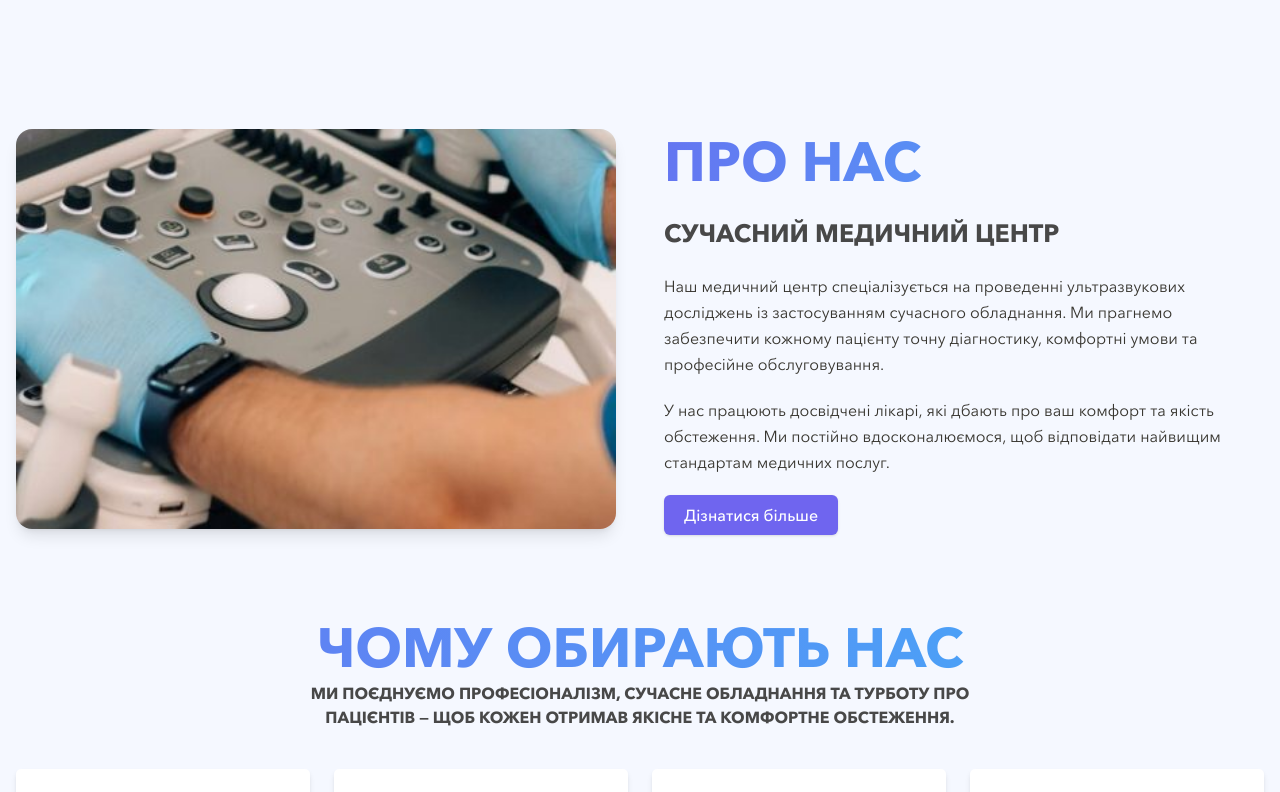
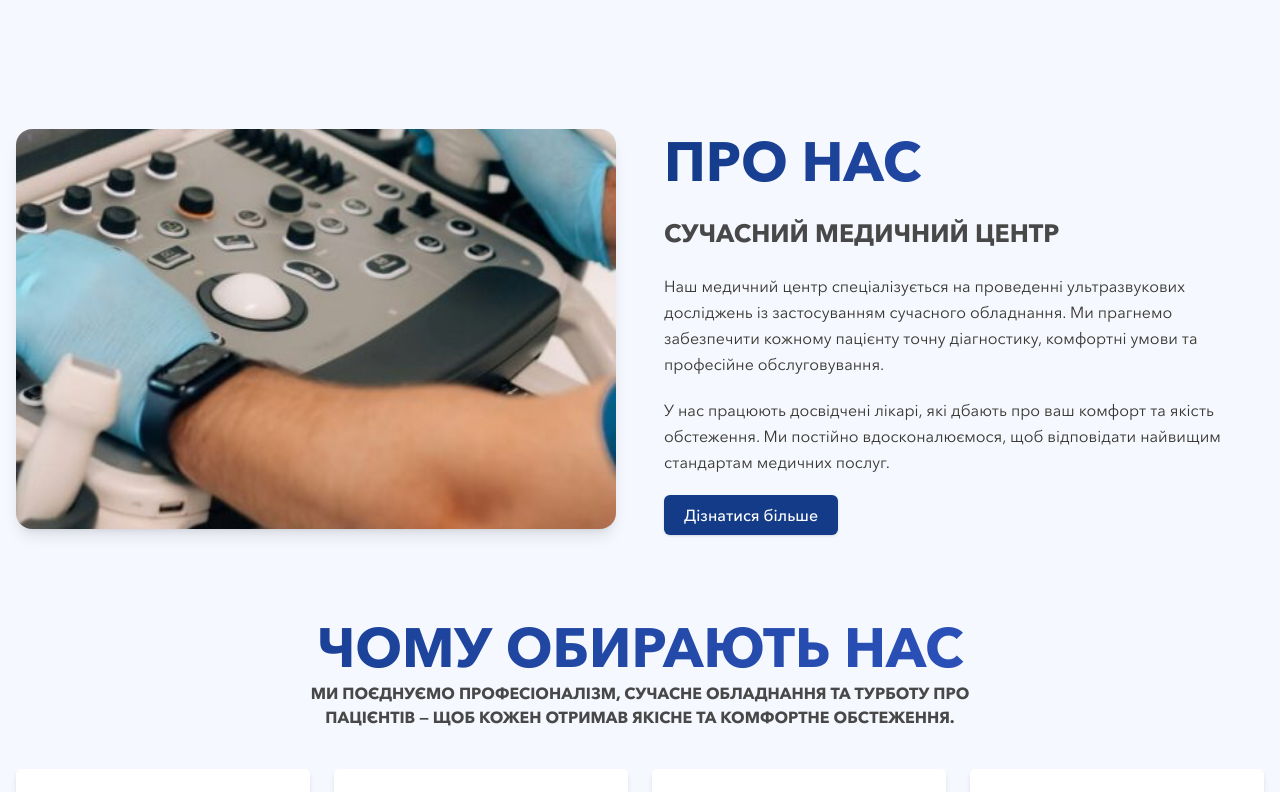
Before and after one commit to Dmitriy-Herasymenko/medcenteruzd, a Next.js app: page / in a window 1280 px wide. Shown: the part 920-1712 px from the top of the page. Built offline with nearby package versions, Linux system fonts and the light colour scheme.

Commit message:
refactoring & add google maps

```diff
--- a/app/globals.css
+++ b/app/globals.css
@@ -41,7 +41,7 @@ body {
 
 @layer components {
   .heading-h1 {
-    @apply text-3xl md:text-[55px] font-bold bg-gradient-to-r from-[#6476f1] to-[#3eacf8] bg-clip-text text-transparent uppercase;
+    @apply text-3xl md:text-[55px] font-bold bg-gradient-to-r from-[#133b88] to-[#3257C8]  bg-clip-text text-transparent uppercase;
   }
 
   .heading-h2 {
@@ -56,3 +56,13 @@ body {
     @apply text-[14px] text-[#484848] uppercase;
   }
 }
+
+@layer utilities {
+  .bg-primary {
+    @apply bg-[#133b88];
+  }
+  .bg-secondary {
+    @apply bg-[#126fe6];
+  }
+
+}
--- a/app/page.tsx
+++ b/app/page.tsx
@@ -118,7 +118,7 @@ function AboutAndWhySection(t: (key: string) => string) {
           {items.map((item, i) => (
             <div
               key={i}
-              className="group bg-white hover:bg-[#635CDB] dark:bg-[#133b88] rounded-[5px] shadow-md hover:shadow-xl p-6  text-left transition-all duration-300"
+              className="group bg-white hover:bg-[#133b88] dark:bg-[#133b88] rounded-[5px] shadow-md hover:shadow-xl p-6  text-left transition-all duration-300"
             >
               <div className="flex mb-4">
                 <Image
@@ -244,7 +244,7 @@ function ServicesSection(t: (key: string) => string) {
         {visibleItems.map((item, index) => (
           <div
             key={index}
-            className="group bg-white hover:bg-[#635CDB] dark:bg-[#133b88] rounded-[5px] shadow-md p-6 flex flex-col relative overflow-hidden hover:shadow-lg transition-shadow cursor-pointer"
+            className="group bg-white hover:bg-[#133b88] dark:bg-[#133b88] rounded-[5px] shadow-md p-6 flex flex-col relative overflow-hidden hover:shadow-lg transition-shadow cursor-pointer"
           >
             <div className="flex justify-center mb-4">
               <Image src={item.imgUrl} alt={item.title} width={40} height={40} className="object-contain" />
@@ -346,7 +346,7 @@ function Contacts(t: (key: string) => string) {
       <h2 className="heading-h1 text-center bg-[#edf5fd]">
         Контакти
       </h2>
-      <section id="contacts" className="px-6 md:px-12 py-16 bg-[#5375E0]">
+      <section id="contacts" className="px-6 md:px-12 py-16 bg-primary m-0">
 
         <div className="container mx-auto px-4">
 
@@ -435,6 +435,7 @@ function Contacts(t: (key: string) => string) {
                     <div>
                       <p className="font-semibold">Адреса:</p>
                       <p className="mt-1 text-gray-200">Україна, м.Умань вул.Шевченка 50</p>
+
                     </div>
                   </div>
 
@@ -534,6 +535,17 @@ export default function Home() {
       {SpecialistsSection(t, setIsModalOpen)}
       {TestimonialsSection(t)}
       {Contacts(t)}
+      <div className=" w-full h-100">
+        <iframe
+          src="https://www.google.com/maps/embed?pb=!1m18!1m12!1m3!1d2630.175419929347!2d30.21890107592255!3d48.75944627131889!2m3!1f0!2f0!3f0!3m2!1i1024!2i768!4f13.1!3m3!1m2!1s0x40d20da8953e6589%3A0x22e976b0eac83120!2z0JrQsNCx0ZbQvdC10YIg0KPQl9CUINCa0L7QsdC40LvRj9C60LA!5e0!3m2!1suk!2sua!4v1761223967521!5m2!1suk!2sua"
+          width="100%"
+          height="100%"
+          style={{ border: 0 }}
+          allowFullScreen
+          loading="lazy"
+          referrerPolicy="no-referrer-when-downgrade"
+        />
+      </div>
       <Modal isOpen={isModalOpen} onClose={() => setIsModalOpen(false)}>
         <AppointmentForm onSuccess={() => setIsModalOpen(false)} />
       </Modal>
--- a/components/Button.tsx
+++ b/components/Button.tsx
@@ -27,7 +27,7 @@ export default function Button({
   let variantStyles = "";
   if (variant === "primary") {
     variantStyles =
-      "bg-[#6F65EF] hover:bg-[#5e7ef2] text-white";
+      "bg-primary hover:bg-[#126fe6] text-white";
   } else if (variant === "outline") {
     variantStyles =
       "border border-primary text-primary hover:bg-primary hover:text-white dark:border-blue-400 dark:text-blue-300 dark:hover:bg-blue-500 dark:hover:text-white";
--- a/components/Footer.tsx
+++ b/components/Footer.tsx
@@ -30,6 +30,7 @@ export default function Footer() {
           <p className=" mt-1 text-center md:text-left">
             {t("footer.footerEmail")} <a href="mailto:medcenteruzd@gmail.com" className="hover:underline">medcenteruzd@gmail.com</a>
           </p>
+
         </div>
 
         <div className="text-center md:text-left">
--- a/components/Header.tsx
+++ b/components/Header.tsx
@@ -25,13 +25,13 @@ const LangSwitch = ({
   currentLang: string;
   onChange: (lang: string) => void;
 }) => (
-  <div className="flex items-center gap-1 border rounded-full bg-gray-50 hover:bg-gray-100 transition px-2 py-1 cursor-pointer">
+  <div className="flex  items-center gap-1 dark:bg-gray-900 border rounded-full bg-gray-50 hover:bg-gray-100 dark:hover:bg-gray-900 transition px-2 py-1 cursor-pointer">
     {["ua", "en"].map((l) => (
       <button
         key={l}
         onClick={() => onChange(l)}
         className={`w-7 h-7 flex items-center justify-center rounded-full text-[13px] font-medium transition cursor-pointer ${currentLang === l
-          ? "bg-[#6F65EF] text-white"
+          ? "bg-primary text-white"
           : "text-gray-600 hover:text-[#133b88]"
           }`}
       >
@@ -51,7 +51,7 @@ const ThemeSwitch = ({
 }) => (
   <button
     onClick={onToggle}
-    className="flex items-center justify-center w-8 h-8 rounded-full hover:bg-gray-100 text-gray-700 transition cursor-pointer"
+    className="flex items-center  justify-center w-8 h-8 rounded-full hover:bg-gray-100 text-gray-700 transition cursor-pointer"
   >
     {theme === "light" ? <FaSun size={16} /> : <FaMoon size={16} />}
   </button>
--- a/components/SpecialistsSlider.jsx
+++ b/components/SpecialistsSlider.jsx
@@ -46,7 +46,7 @@ export default function SpecialistsSlider({ slides, onClick }) {
                 priority
               />
               <div className="w-full text-center md:text-start md:w-1/2 space-y-4">
-                <h3 className="heading-h3 text-[#5397F4]">{s.name}</h3>
+                <h3 className="heading-h3 text-[#3257C8]">{s.name}</h3>
 
                 <p className="">
                   <span className="font-bold">Спеціальність:</span> {s.specialization}
--- a/locales/en/common.json
+++ b/locales/en/common.json
@@ -64,7 +64,7 @@
     "specialist2Specialization": "Ultrasound Diagnostics Doctor",
     "specialist2Experience": "1st Category Ultrasound Doctor",
     "specialist2PracticeSince": "15 years",
-    "specialist2Email": "Kobilyakelena@gmail.com",
+    "specialist2Email": "medcenteruzd@gmail.com",
     "specialist2Phone": "+38 067 123 45 67",
     "testimonial1Name": "Yulia",
     "testimonial1Feedback": "Extremely grateful for the warm attitude and professionalism.",
--- a/locales/ua/common.json
+++ b/locales/ua/common.json
@@ -54,17 +54,17 @@
     "collapse": "Згорнути",
     "showMore": "Показати ще",
     "qualifiedSpecialistsTitle": "Кваліфіковані спеціалісти УЗД",
-    "specialist1Name": "Кобиляк Ігор Анатолійович",
+    "specialist1Name": "КОБИЛЯК Ігор Анатолійович",
     "specialist1Specialization": "Лікар терапевт, лікар з ультразвукової діагностики",
-    "specialist1Experience": "Лікар терапевт вищої категорії, лікар УЗД вищої категорії",
-    "specialist1PracticeSince": "більше 30 років",
+    "specialist1Experience": "Лікар-терапевт, сертифікований спеціаліст з УЗД.",
+    "specialist1PracticeSince": "Понад 30 років практичного досвіду у клінічний медицині і діагностиці захворювань внутрішніх органів, сечо-статевої системи, серцево-судинної системи, поверхневих структур , м'яких тканин.",
     "specialist1Email": "medcenteruzd@gmail.com",
     "specialist1Phone": "+38 067 493 51 04",
-    "specialist2Name": "Кобиляк Олена Олексіївна",
+    "specialist2Name": "КОБИЛЯК Олена Олексіївна",
     "specialist2Specialization": "Лікар ультразвукової діагностики",
-    "specialist2Experience": "Лікар УЗД 1 категорії",
-    "specialist2PracticeSince": "15 років",
-    "specialist2Email": "Kobilyakelena@gmail.com",
+    "specialist2Experience": "Сертифікований спеціаліст з УЗД.",
+    "specialist2PracticeSince": "Понад 15 років практичного стажу в діагностиці захворювань серцево-судинної системи, внутрішніх органів, сечо-статевої системи, поверхневих структур, м'яких тканин у дорослих та дітей.",
+    "specialist2Email": "medcenteruzd@gmail.com",
     "specialist2Phone": "+38 067 123 45 67",
     "testimonial1Name": "Юлія",
     "testimonial1Feedback": "Безмежно вдячна за тепле ставлення та професіоналізм.",
@@ -103,5 +103,5 @@
     "messagePlaceholder": "Введіть ваше повідомлення",
     "submitBtn": "Надіслати"
   },
-  "btn": "Записатися"
+  "btn": "Записатись"
 }
```
